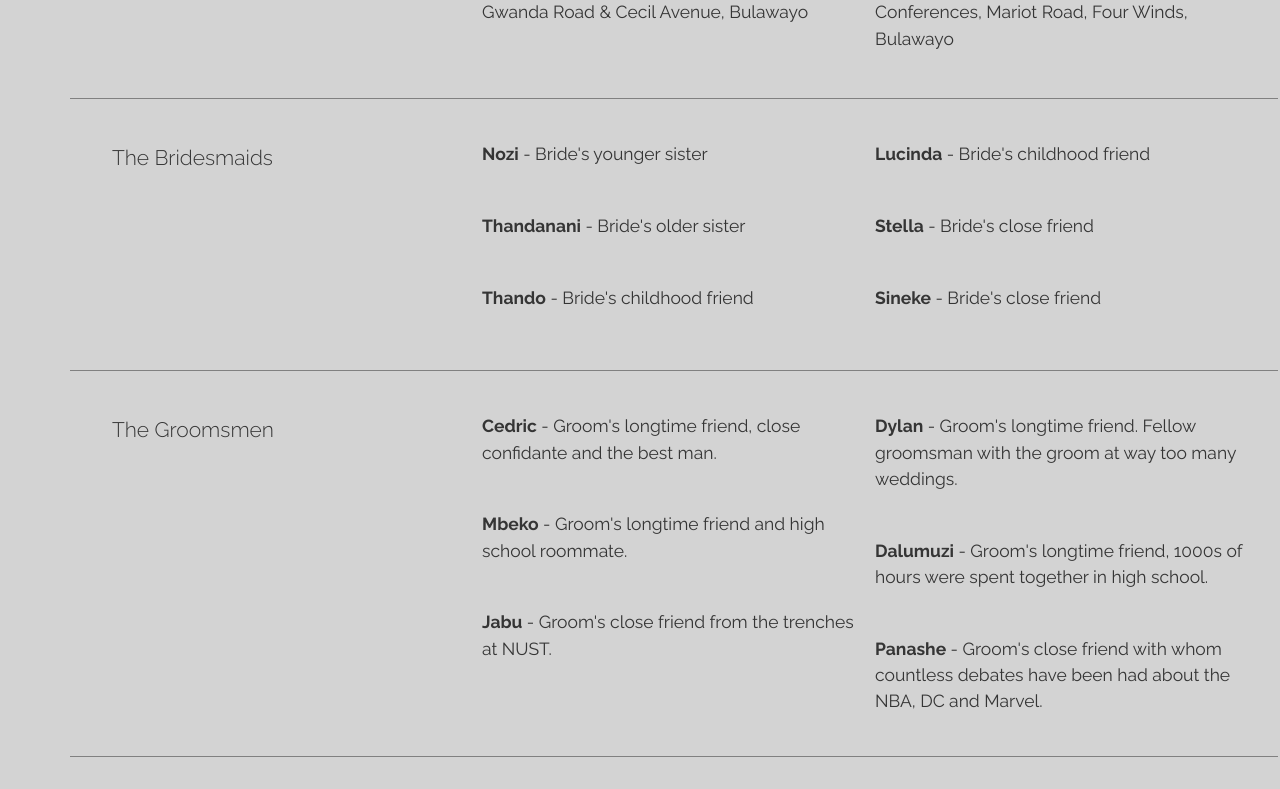
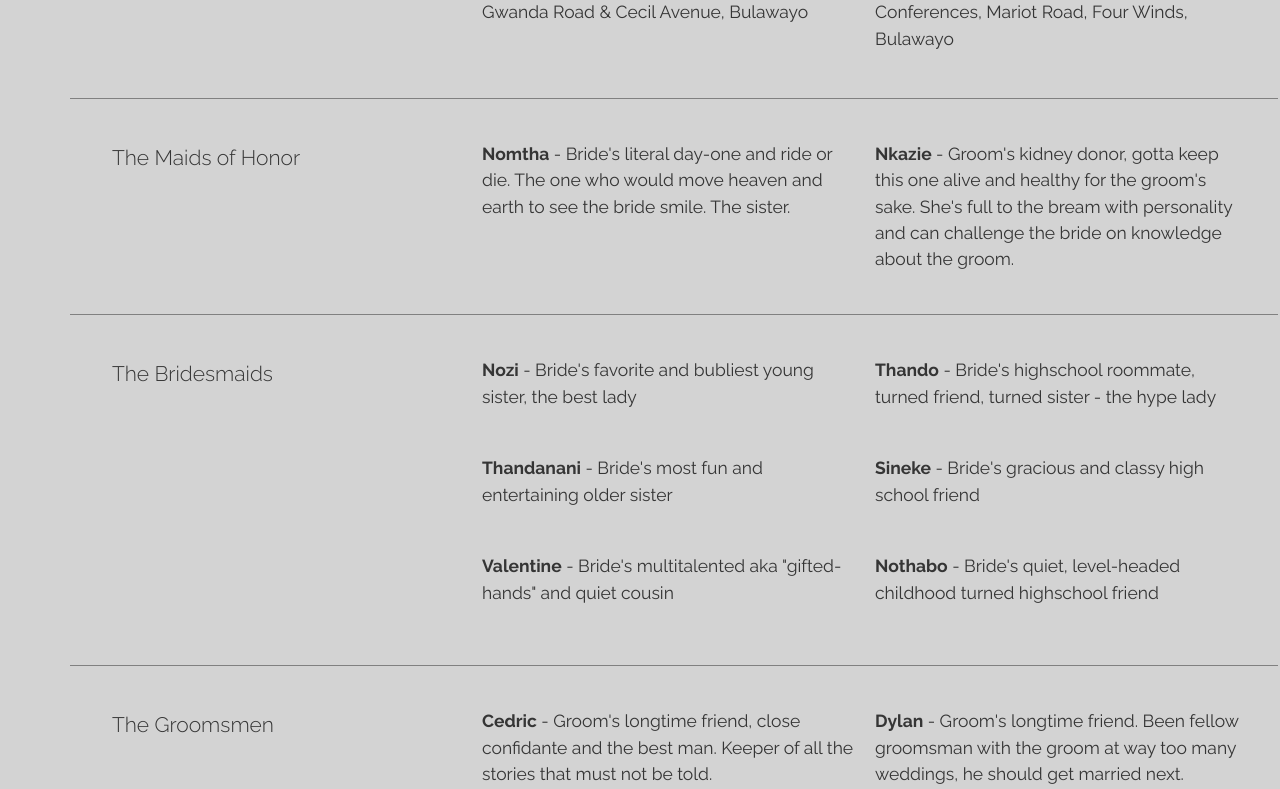
Before and after one commit to bhekanik/ourwedding.bhekani.com, a React (Create React App) app: page /about in a window 1280 px wide. Shown: the part 500-1289 px from the top of the page. Built offline with nearby package versions, Linux system fonts and the light colour scheme; a web font is replaced by a local one.

Commit message:
Edit details on the about page

```diff
--- a/src/components/About/About.js
+++ b/src/components/About/About.js
@@ -57,16 +57,27 @@ const About = () => {
 
               <div className="details__bridesmaids">
                 <div className="subtitle">
+                  <p>The Maids of Honor</p>
+                </div>
+
+                <div className="desc">
+                  <p><span>Nomtha</span> - Bride's literal day-one and ride or die. The one who would move heaven and earth to see the bride smile. The sister.</p>
+                  <p><span>Nkazie</span> - Groom's kidney donor, gotta keep this one alive and healthy for the groom's sake. She's full to the bream with personality and can challenge the bride on knowledge about the groom.</p>
+                </div>
+              </div>
+
+              <div className="details__bridesmaids">
+                <div className="subtitle">
                   <p>The Bridesmaids</p>
                 </div>
 
                 <div className="desc">
-                  <p><span>Nozi</span> - Bride's younger sister</p>
-                  <p><span>Thandanani</span> - Bride's older sister</p>
-                  <p><span>Thando</span> - Bride's childhood friend</p>
-                  <p><span>Lucinda</span> - Bride's childhood friend</p>
-                  <p><span>Stella</span> - Bride's close friend</p>
-                  <p><span>Sineke</span> - Bride's close friend</p>
+                  <p><span>Nozi</span> - Bride's favorite and bubliest young sister, the best lady</p>
+                  <p><span>Thandanani</span> - Bride's most fun and entertaining older sister</p>
+                  <p><span>Valentine</span> - Bride's multitalented aka "gifted-hands" and quiet cousin</p>
+                  <p><span>Thando</span> - Bride's highschool roommate, turned friend, turned sister - the hype lady</p>
+                  <p><span>Sineke</span> - Bride's gracious and classy high school friend</p>
+                  <p><span>Nothabo</span> - Bride's quiet, level-headed childhood turned highschool friend</p>
                 </div>
               </div>
 
@@ -78,15 +89,15 @@ const About = () => {
                 <div className="desc">
                   <p>
                     <span>Cedric</span> - Groom's longtime friend, close confidante
-                    and the best man.
+                    and the best man. Keeper of all the stories that must not be told.
                   </p>
                   <p>
-                    <span>Mbeko</span> - Groom's longtime friend and high school roommate.
+                    <span>Mbeko</span> - Groom's longtime friend and high school roommate turned brother. Started together at the bottom, the Relevance representative.
                   </p>
-                  <p><span>Jabu</span> - Groom's close friend from the trenches at NUST.</p>
-                  <p><span>Dylan</span> - Groom's longtime friend. Fellow groomsman with the groom at way too many weddings.</p>
-                  <p><span>Dalumuzi</span> - Groom's longtime friend, 1000s of hours were spent together in high school.</p>
-                  <p><span>Panashe</span> - Groom's close friend with whom countless debates have been had about the NBA, DC and Marvel.</p>
+                  <p><span>Jabu</span> - Groom's close friend. From hackathons to LAN parties to startups. The one who represents the groom's geek side.</p>
+                  <p><span>Dylan</span> - Groom's longtime friend. Been fellow groomsman with the groom at way too many weddings, he should get married next.</p>
+                  <p><span>Dalumuzi</span> - Groom's longtime friend, 1000s of hours were spent together in high school. Groom wouldn't have passed in highschool without his influence.</p>
+                  <p><span>Panashe</span> - Groom's close friend with whom countless debates have been had about the NBA, DC and Marvel. Another one of the geeks.</p>
                 </div>
               </div>
 
--- a/src/components/Contact/contact.css
+++ b/src/components/Contact/contact.css
@@ -72,7 +72,7 @@ textarea {
   margin-top: 1em;
   margin-left: auto;
   background: transparent;
-  border: 3px solid #03afc2;
+  border: 3px solid var(--clr-accent);
   font-size: 2rem;
   letter-spacing: 0.15em;
   color: #223843;
@@ -85,8 +85,8 @@ textarea {
 }
 
 .button:hover {
-  background: #03afc2;
-  color: white;
+  background: var(--clr-accent);
+  color: var(--clr-text-dark);
 }
 
 .button:active {
--- a/src/index.css
+++ b/src/index.css
@@ -44,7 +44,7 @@ p {
 }
 
 h1 {
-  color: #03afc2;
+  color: var(--clr-text-dark);
   line-height: 1;
   font-size: 3.125rem;
 }
```
